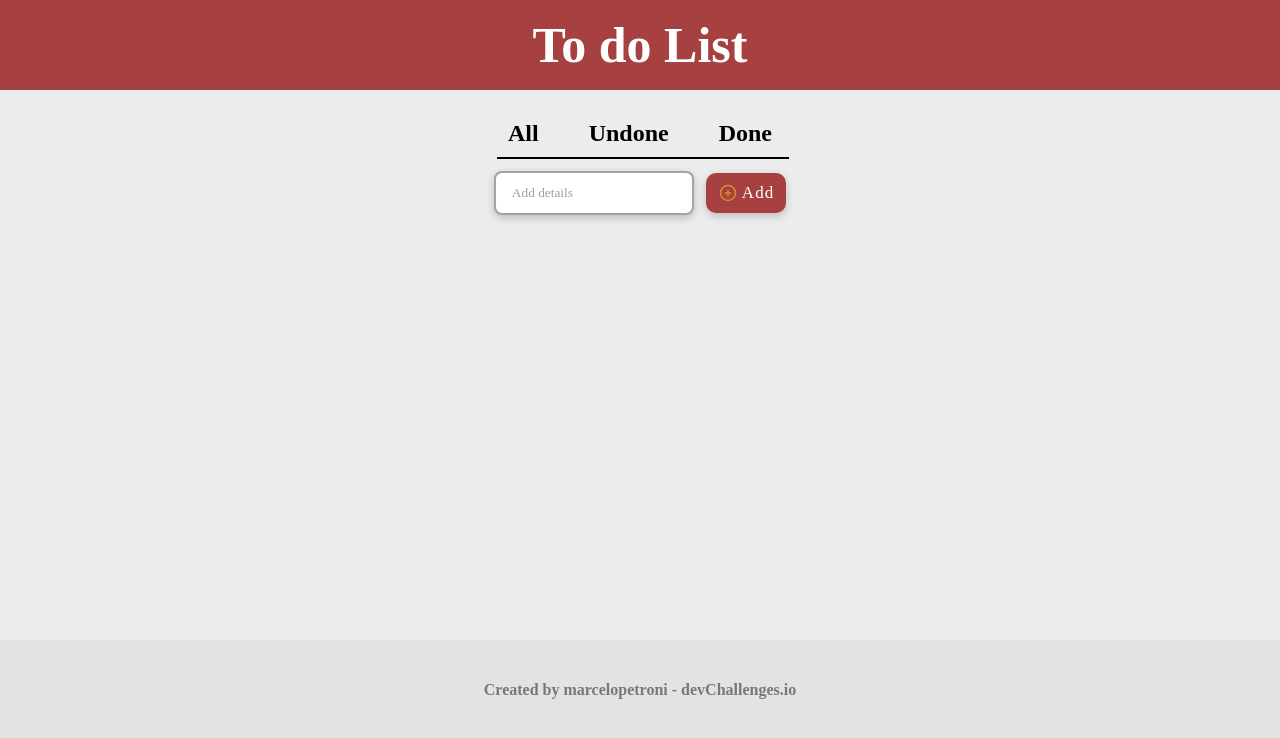
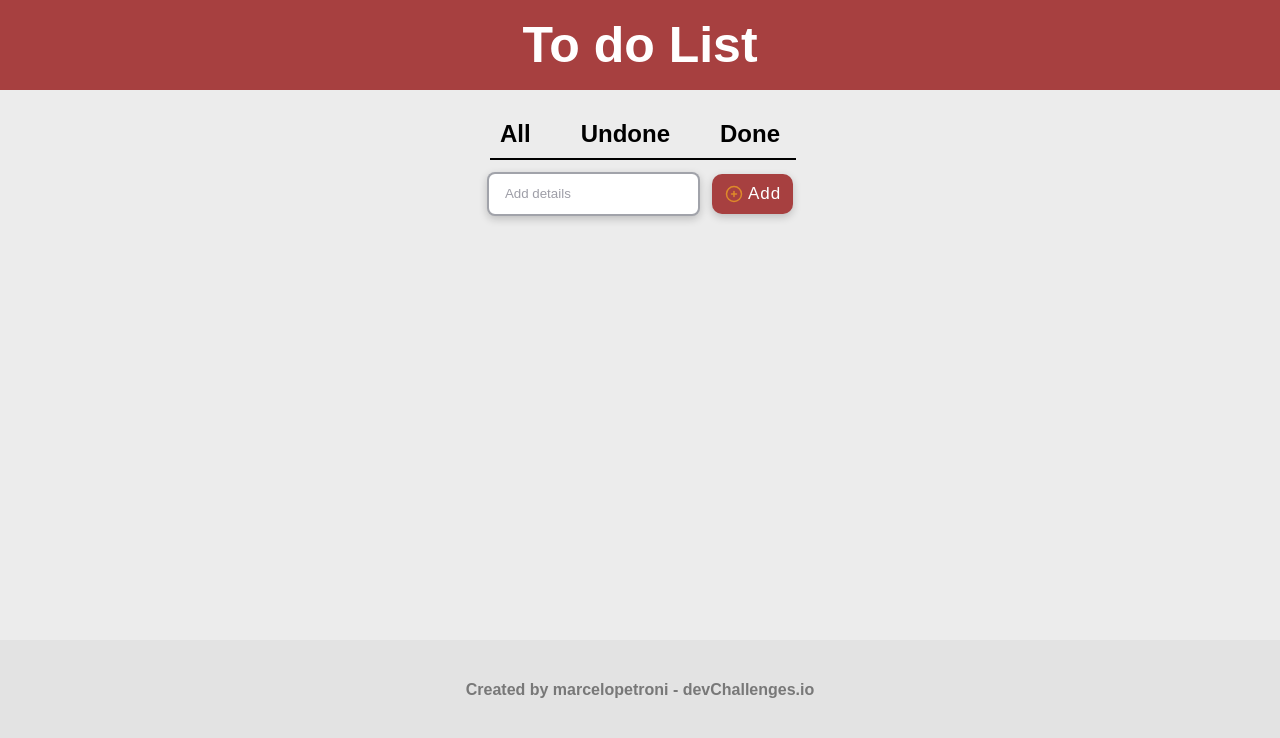
Before and after one commit to marcelopetroni/ButtonTypes, a React (Vite) app: page / in a window 1280 px wide. Shown: the top 738 px of the page. Built offline with nearby package versions, Linux system fonts and the light colour scheme.

Commit message:
ajuste fonte

```diff
--- a/src/styles.css
+++ b/src/styles.css
@@ -9,7 +9,7 @@ header {
     width: 100%;
     height: 90px;
     background-color: rgb(167, 64, 64);
-    font-family: 'Playpen Sans', cursive;
+    font-family: 'Jost', sans-serif;
     font-size: 25px;
     color: white;
     display: flex;
@@ -31,7 +31,7 @@ footer {
     bottom: 0;      /* fim da página */
     width: 100%;
     background-color:#e3e3e3;
-    font-family: 'Playpen Sans', cursive;
+    font-family: 'Jost', sans-serif;
     color:rgb(120, 120, 120);
     display: flex;
     justify-content: center;
@@ -43,7 +43,7 @@ footer {
     margin-top: 30px;
 }
 .tipos {
-    font-family: 'Playpen Sans', cursive;
+    font-family: 'Jost', sans-serif;
     display: flex;
     justify-content: center;
     flex-direction: row;
@@ -82,7 +82,7 @@ footer {
 }
 
 .input {
-    font-family: 'Playpen Sans', cursive;
+    font-family: 'Jost', sans-serif;
     height: 40px;
     line-height: 28px;
     padding: 0 1rem;
@@ -124,7 +124,7 @@ footer {
     line-height: 22px;
     font-size: 17px;
     color: white;
-    font-family: 'Playpen Sans', cursive;
+    font-family: 'Jost', sans-serif;
     letter-spacing: 1px;
 }
 
@@ -163,7 +163,7 @@ footer {
 }
 
 .task {
-    font-family: 'Playpen Sans', cursive;
+    font-family: 'Jost', sans-serif;
     font-size: 14px;
     margin-right: 40px;
 }
```
